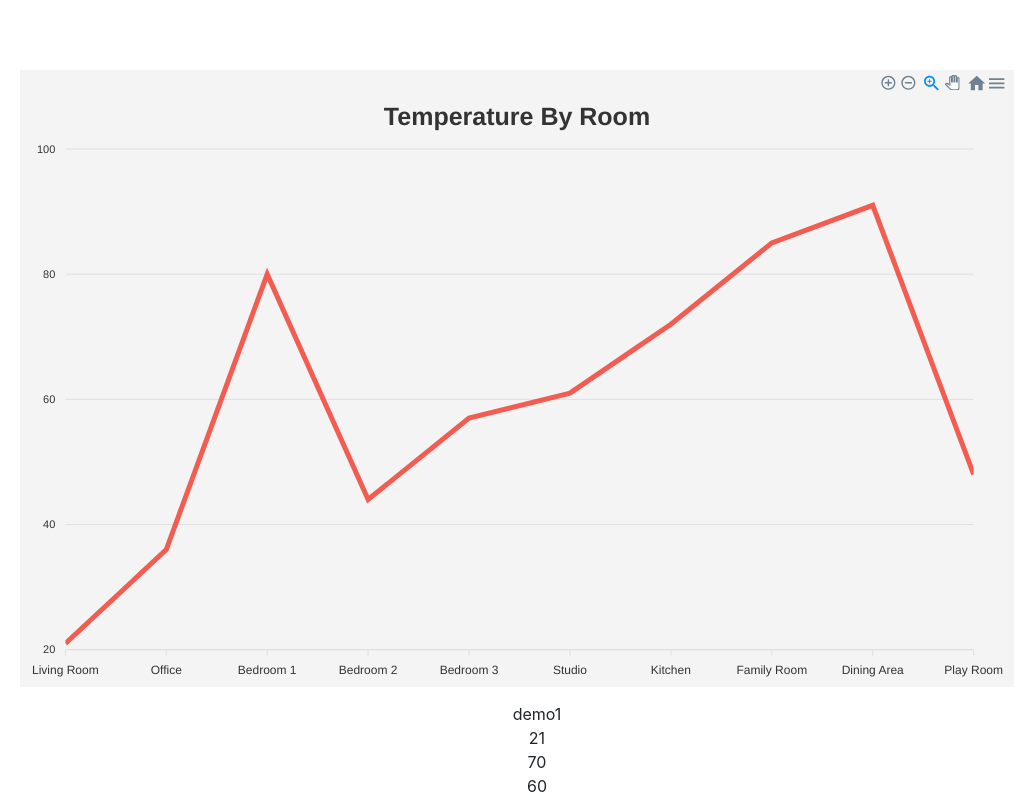
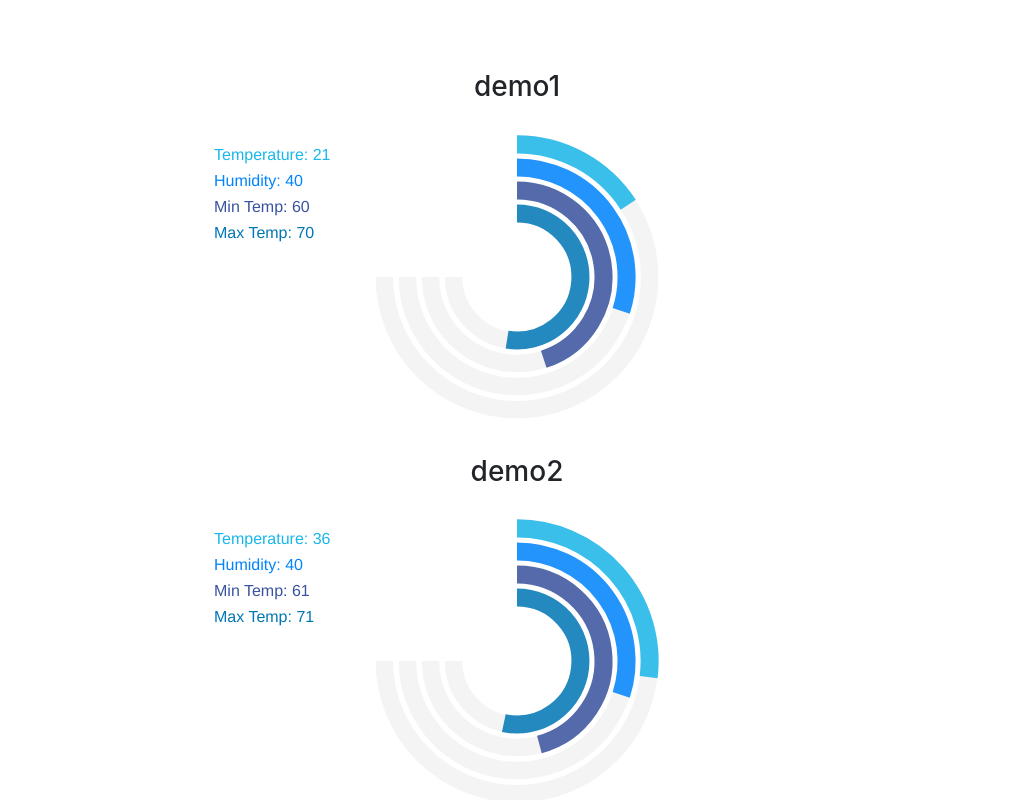
Before and after one commit to antoinecatt/ansync-dashboard-project, a React (Create React App) app: page / in a window 1280 px wide. Shown: the top 800 px of the page, without its empty margins (123-1159 px from the left). Built offline with nearby package versions, Linux system fonts and the light colour scheme.

Commit message:
fixed TempCard component to show data in RadialBar

```diff
--- a/src/App.js
+++ b/src/App.js
@@ -7,7 +7,7 @@ class App extends Component {
   render() {
     return (
       <div className="container">
-        <LineChart temps={temps} />
+        {/* <LineChart temps={temps} /> */}
         <TempCardList temps={temps} />
       </div>
     );
--- a/src/components/TempCard.js
+++ b/src/components/TempCard.js
@@ -1,27 +1,83 @@
 import React, { Component } from 'react';
 import Chart from 'react-apexcharts';
-import {Button} from 'reactstrap'
+import { Button } from 'reactstrap';
 // TODO: ADD BOOTSTRAP FOR CARD UI, INSERT RADIALBARCHART INSIDE CARD, RENDER CARD INFO
 // ADD FUNCTIONALITY TO CARD TO CHANGE RANGEMAX AND RANGEMIN
 // ADD FUNCTIONALITY TO CARD TO CHANGE TEMPERATURE AND UPDATE IN LINE GRAPH
 class Temperature extends Component {
-
-state = {
-
-}
+  state = {
+    options: {
+      plotOptions: {
+        radialBar: {
+          offsetY: -10,
+          startAngle: 0,
+          endAngle: 270,
+          hollow: {
+            margin: 5,
+            size: '30%',
+            background: 'transparent',
+            image: undefined
+          },
+          dataLabels: {
+            name: {
+              show: false
+            },
+            value: {
+              show: false
+            }
+          }
+        }
+      },
+      colors: ['#1ab7ea', '#0084ff', '#39539E', '#0077B5'],
+      labels: ['Temperature', 'Humidity', 'Min Temp', 'Max Temp'],
+      legend: {
+        show: true,
+        floating: true,
+        fontSize: '16px',
+        position: 'left',
+        offsetX: 160,
+        offsetY: 10,
+        labels: {
+          useSeriesColors: true
+        },
+        markers: {
+          size: 0
+        },
+        formatter: function(seriesName, opts) {
+          return seriesName + ':  ' + opts.w.globals.series[opts.seriesIndex];
+        },
+        itemMargin: {
+          horizontal: 1
+        }
+      },
+      responsive: [
+        {
+          breakpoint: 480,
+          options: {
+            legend: {
+              show: false
+            }
+          }
+        }
+      ]
+    },
+    series: [this.props.temperature, this.props.hum, this.props.rangemin, this.props.rangemax]
+  };
 
   render() {
     const { id, temp, rangemax, rangemin, hum } = this.props;
-
+    console.log(this.props.temperature)
     return (
       <div>
-        <ul>
+        {/* <ul>
           <li>{id}</li>
           <li>{temp}</li>
           <li>{rangemax}</li>
           <li>{rangemin}</li>
           <li>{hum}</li>
-        </ul>
+        </ul> */}
+      <h3>{id}</h3>
+        <Chart series={this.state.series} options={this.state.options} type="radialBar" height="350"/>
       </div>
     );
   }
--- a/src/components/TempCardList.js
+++ b/src/components/TempCardList.js
@@ -2,15 +2,15 @@ import React from 'react';
 import TempCard from './TempCard';
 
 const TempCardList = ({ temps }) => {
-  const tempList = temps.map(temp => {
+  const tempList = temps.map(val => {
     return (
       <TempCard
-        key={temp._id}
-        id={temp.id}
-        temp={temp.temp}
-        rangemax={temp.rangemax}
-        rangemin={temp.rangemin}
-        hum={temp.hum}
+          key={val._id}
+          id={val.id}
+          temperature={parseInt(val.temp)}
+          hum={parseInt(val.hum)}
+          rangemin={parseInt(val.rangemin)}
+          rangemax={parseInt(val.rangemax)}
       />
     );
   });
```
